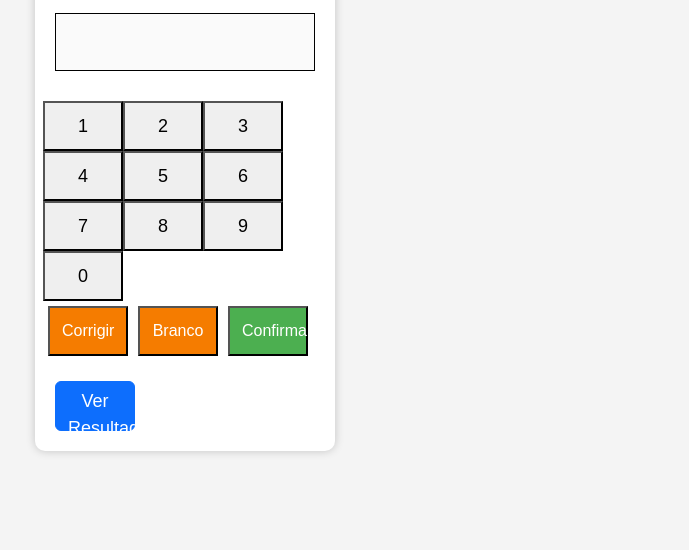
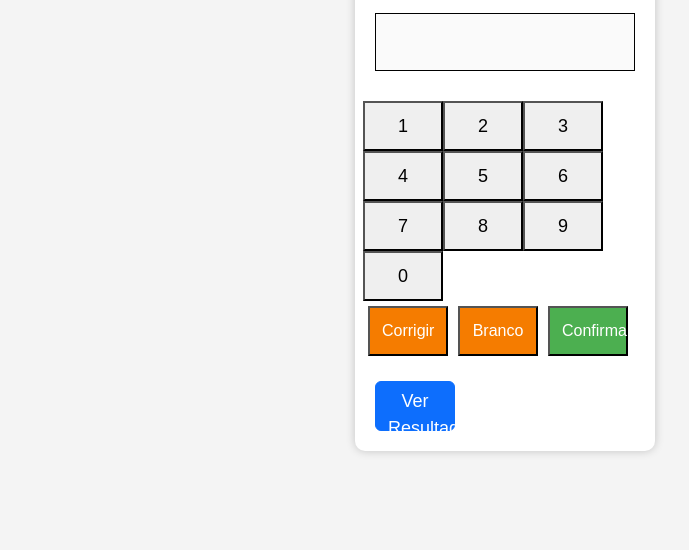
Before and after one commit to grupo001efg/urnaeletronica, a plain HTML site: page index.html in a window 1280 px wide. Shown: the part 250-800 px from the top of the page, without its empty margins (455-1144 px from the left). Drawn offline with nearby package versions, Linux system fonts and the light colour scheme.

Commit message:
index.002

```diff
--- a/index.html
+++ b/index.html
@@ -7,8 +7,13 @@
     <link href="https://cdn.jsdelivr.net/npm/bootstrap@5.3.3/dist/css/bootstrap.min.css" rel="stylesheet">
     <link rel="stylesheet" href="estilo.css">
 </head>
-<body></body>
-    <div class="urna">
+<body>
+
+    <div class="lista-de-jogos col-6 " >
+
+    </div>
+
+    <div class="urna col-6">
         <h1>Urna Eletrônica</h1>
         <div class="tela">
             <div class="display">
```
